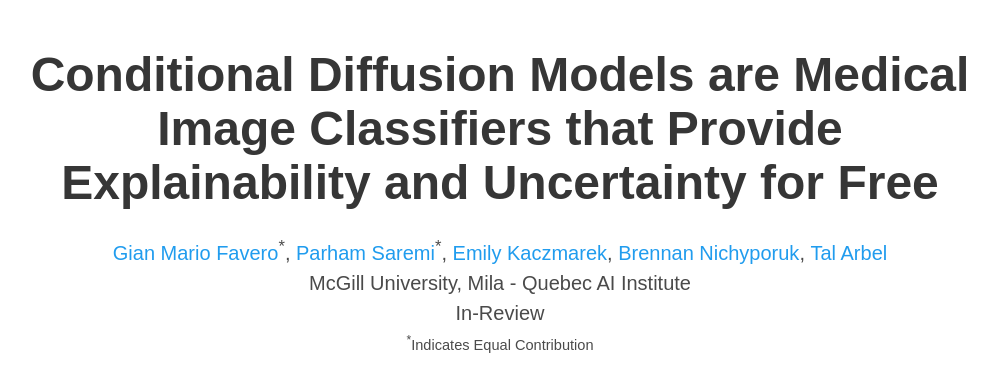
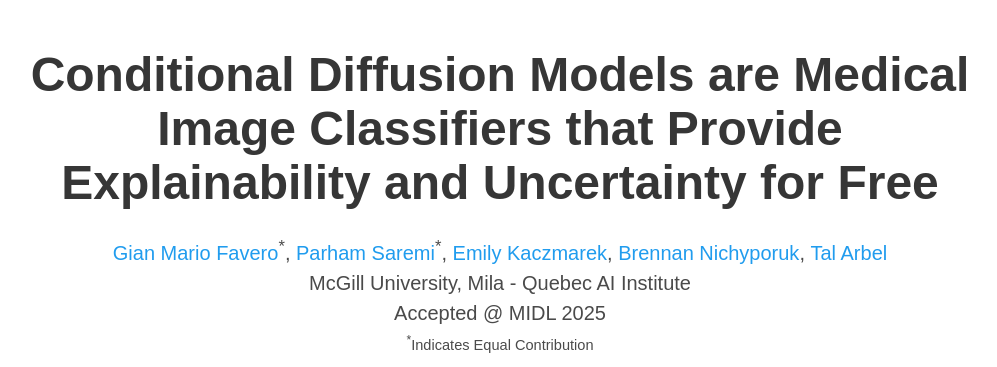
Before and after one commit to faverogian/med-diffusion-classifier.github.io, a plain HTML site: page index.html in a window 1280 px wide. Shown: the top 367 px of the page, without its empty margins (140-1137 px from the left). Drawn offline with nearby package versions, Linux system fonts and the light colour scheme; some icons are missing; a web font is replaced by a local one.

Commit message:
Change "In-Review" to "Accepted"

```diff
--- a/index.html
+++ b/index.html
@@ -59,7 +59,7 @@
                   </div>
 
                   <div class="is-size-5 publication-authors">
-                    <span class="author-block">McGill University, Mila - Quebec AI Institute<br>In-Review</span>
+                    <span class="author-block">McGill University, Mila - Quebec AI Institute<br>Accepted @ MIDL 2025</span>
                     <span class="eql-cntrb"><small><br><sup>*</sup>Indicates Equal Contribution</small></span>
                   </div>
 
```
